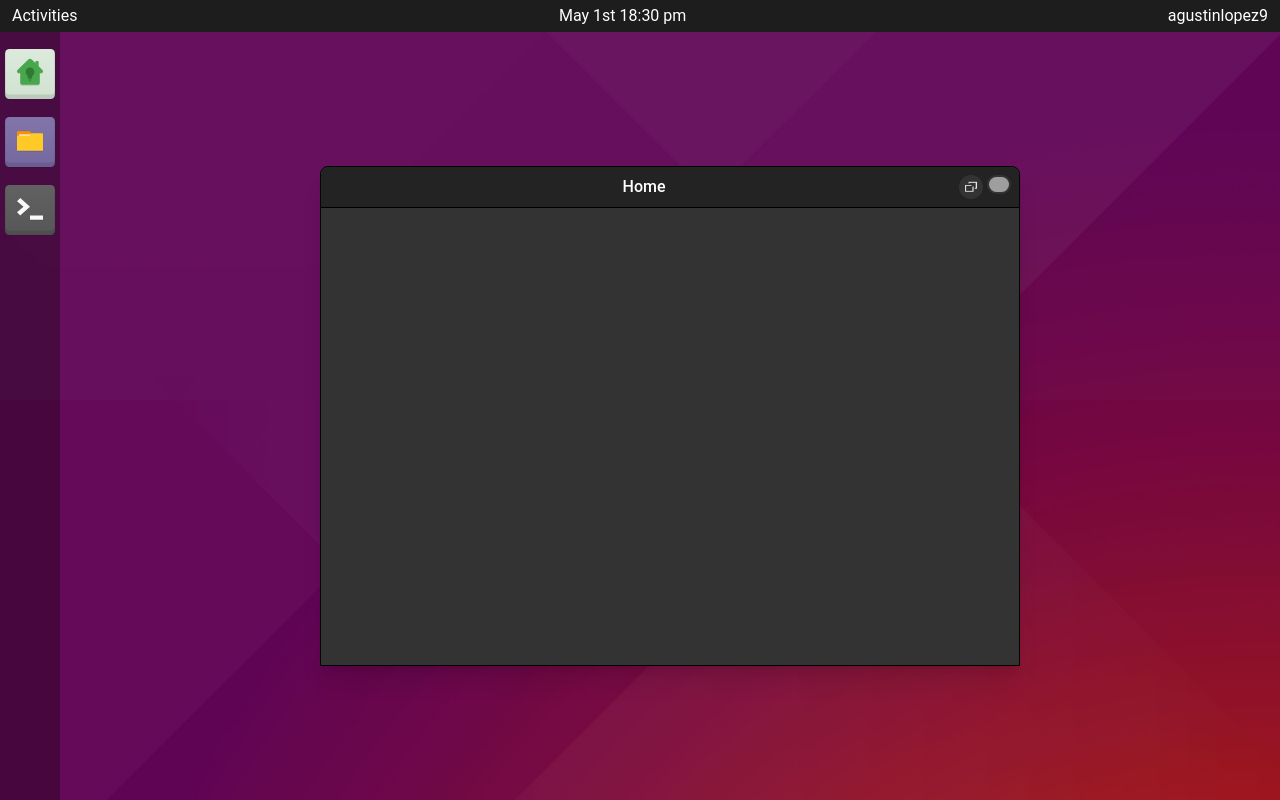
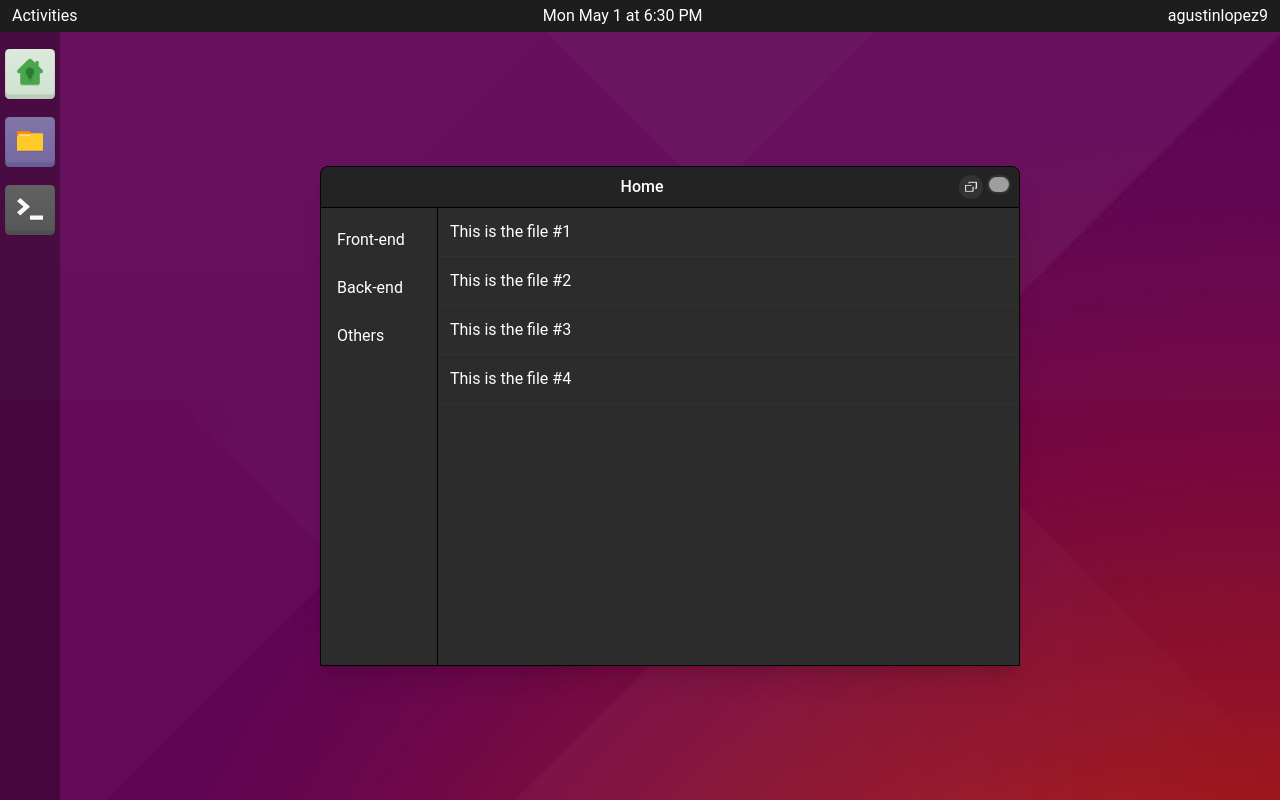
Before and after one commit to agustinlopez9/my-portfolio, a Next.js app: page /projects in a window 1280 px wide. Built offline with nearby package versions, Linux system fonts and the light colour scheme; grey boxes are pictures that could not be loaded.

Commit message:
Remove moment js

```diff
--- a/package.json
+++ b/package.json
@@ -12,7 +12,6 @@
     "autoprefixer": "10.4.14",
     "eslint": "8.39.0",
     "eslint-config-next": "13.3.1",
-    "moment": "^2.29.4",
     "next": "13.3.1",
     "postcss": "8.4.23",
     "react": "18.2.0",
--- a/src/components/Navbar.jsx
+++ b/src/components/Navbar.jsx
@@ -1,22 +1,26 @@
 import { useState, useEffect } from "react"
 import Link from "next/link"
-import moment from "moment"
 
 const Navbar = ({ children }) => {
-  const [time, setTime] = useState(moment().format('MMMM Do HH:mm a'))
+  const [time, setTime] = useState()
 
   useEffect(() => {
+    const options = { weekday: 'short', month: 'long', day: 'numeric', hour: 'numeric', minute: 'numeric' };
     setInterval(function() {
-      const currenTime = moment().format('MMMM Do HH:mm a')
-      setTime(currenTime)
-    }, 1000); // Update every second
+      const currentDate = new Date()
+      setTime(currentDate.toLocaleDateString(undefined, options).replaceAll(',', ''))
+    }, 500); // Update every half second
   })
 
   return (
     <main className="flex h-screen text-white">
-      <div className="flex justify-between w-full h-8 px-2 text-center bg-ubuntu-9">
+      <div className="flex justify-between items-center w-full h-8 px-2 text-center bg-ubuntu-9">
         <p className="p-1">Activities</p>
-        <p className="p-1">{time}</p>
+        <p className="p-1">
+          {
+            time ? time : <span className="block bg-ubuntu-6 h-3 w-48 rounded-full animate-pulse"/>
+          }
+        </p>
         <p className="p-1">agustinlopez9</p>
       </div>
       <navbar className="absolute bg-black/30 w-[60px] left-0 bottom-0 top-8">
--- a/src/pages/projects.jsx
+++ b/src/pages/projects.jsx
@@ -20,12 +20,12 @@ export default function Projects() {
   return (
     <Draggable bounds="parent" onStart={() => setDragging(true)} onStop={() => setDragging(false)} disabled={fullScreen}>
       <div
-        className={`window-container ${fullScreen ? "w-full h-full" : ""} bg-ubuntu-6 rounded-t-lg ${dragging ? "" : "transition-all"}`}
+        className={`window-container ${fullScreen ? "w-full h-full" : ""} bg-ubuntu-7 rounded-t-lg ${dragging ? "" : "transition-all"}`}
         ref={windowRef}
       >
-        <div className="flex p-2 justify-end bg-ubuntu-8 border-b border-black rounded-t-lg">
-          <h2 className="mx-auto font-medium">Home</h2>
-          <div className="flex gap-1">
+        <div className="flex flex-col p-2 justify-end bg-ubuntu-8 border-b border-black rounded-t-lg">
+          <div className="flex flex-row gap-1">
+            <h2 className="mx-auto font-medium text-center">Home</h2>
             <img
               src="/maximize.svg"
               width="24px"
@@ -38,6 +38,27 @@ export default function Projects() {
             </Link>
           </div>
         </div>
+        <div className="absolute bottom-0 top-10 inset-x-0 flex">
+          <ul className="h-full border-t border-r border-black pt-2">
+            <li className="p-3 ml-1 w-28">Front-end</li>
+            <li className="p-3 ml-1 w-28">Back-end</li>
+            <li className="p-3 ml-1 w-28">Others</li>
+          </ul>
+          <ul className="border-t border-black w-full ">
+            <li className="p-3 border-b border-ubuntu-6 w-full">
+              This is the file #1
+            </li>
+            <li className="p-3 border-b border-ubuntu-6 w-full">
+              This is the file #2
+            </li>
+            <li className="p-3 border-b border-ubuntu-6 w-full">
+              This is the file #3
+            </li>
+            <li className="p-3 border-b border-ubuntu-6 w-full">
+              This is the file #4
+            </li>
+          </ul>
+        </div>
       </div>
     </Draggable>
   )
--- a/src/pages/terminal.jsx
+++ b/src/pages/terminal.jsx
@@ -66,17 +66,19 @@ export default function Terminal() {
             </Link>
           </div>
         </div>
+        <div className="absolute overflow-scroll inset-x-0 bottom-0 top-10">
           <ul className="p-3">
             <li>Type 'help' to get the list of commands available</li>
             {/* COMMANDS HISTORY */}
             {terminal.map((item, index) => (
               <li key={index}>
-              <UserTerminalText/>{" " + item}
+                <UserTerminalText />
+                {" " + item}
               </li>
             ))}
             {/* INPUT */}
             <li className="flex">
-            <UserTerminalText/>
+              <UserTerminalText />
               <form onSubmit={(e) => handleSubmit(e)}>
                 <div>
                   <input className="bg-transparent border-none outline-none px-1" ref={inputRef}></input>
@@ -84,6 +86,7 @@ export default function Terminal() {
               </form>
             </li>
           </ul>
+        </div>
       </div>
     </Draggable>
   )
--- a/src/styles/globals.css
+++ b/src/styles/globals.css
@@ -20,7 +20,7 @@ body {
 
 @layer components {
   .window-container {
-    @apply  w-[700px] h-[500px] text-white rounded-t-lg border border-black shadow-xl
+    @apply  relative w-[700px] h-[500px] text-white rounded-t-lg border border-black shadow-xl
   }
   .home-title {
     @apply flex justify-between m-4 px-3 py-2 rounded-md border border-ubuntu-9 bg-ubuntu-8
```
Also changed, not shown: 1 other file (tests, documents, lock files or other folders). Lines whose indentation alone changed are shown as unchanged.
